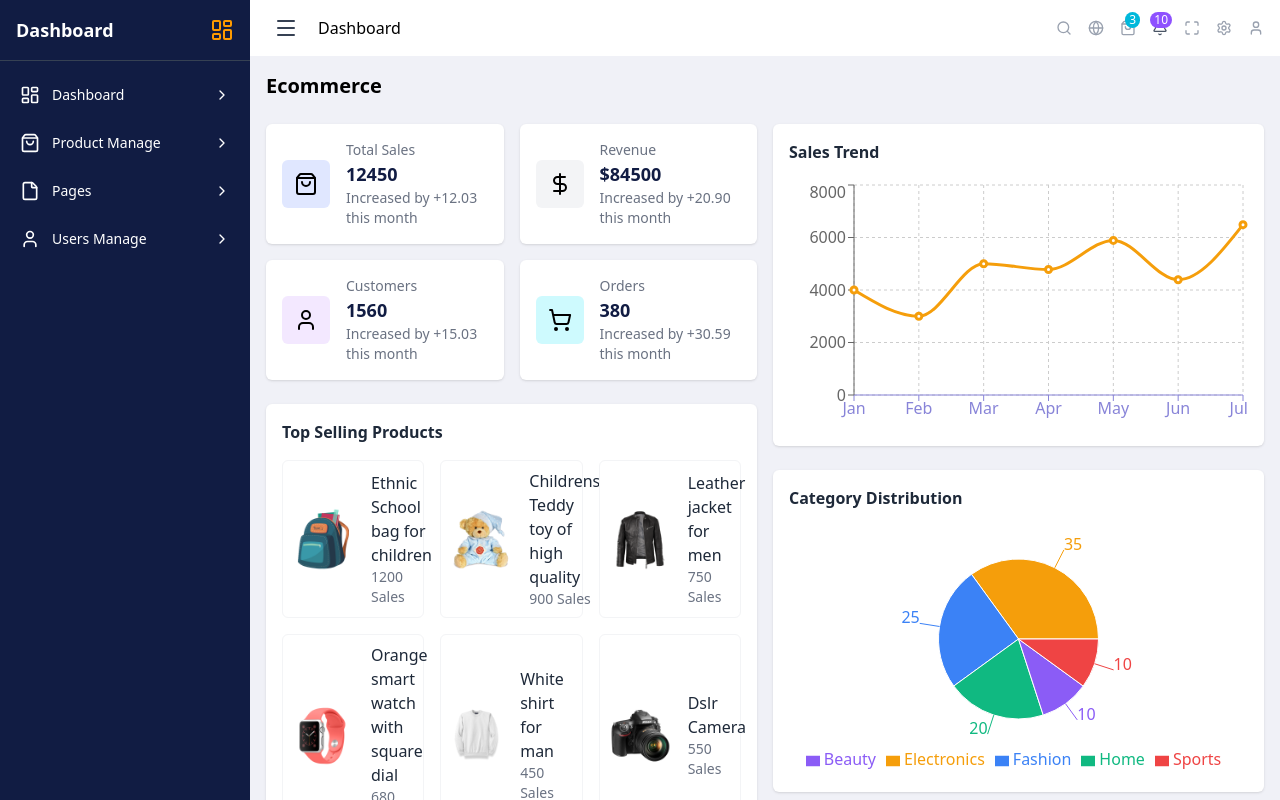
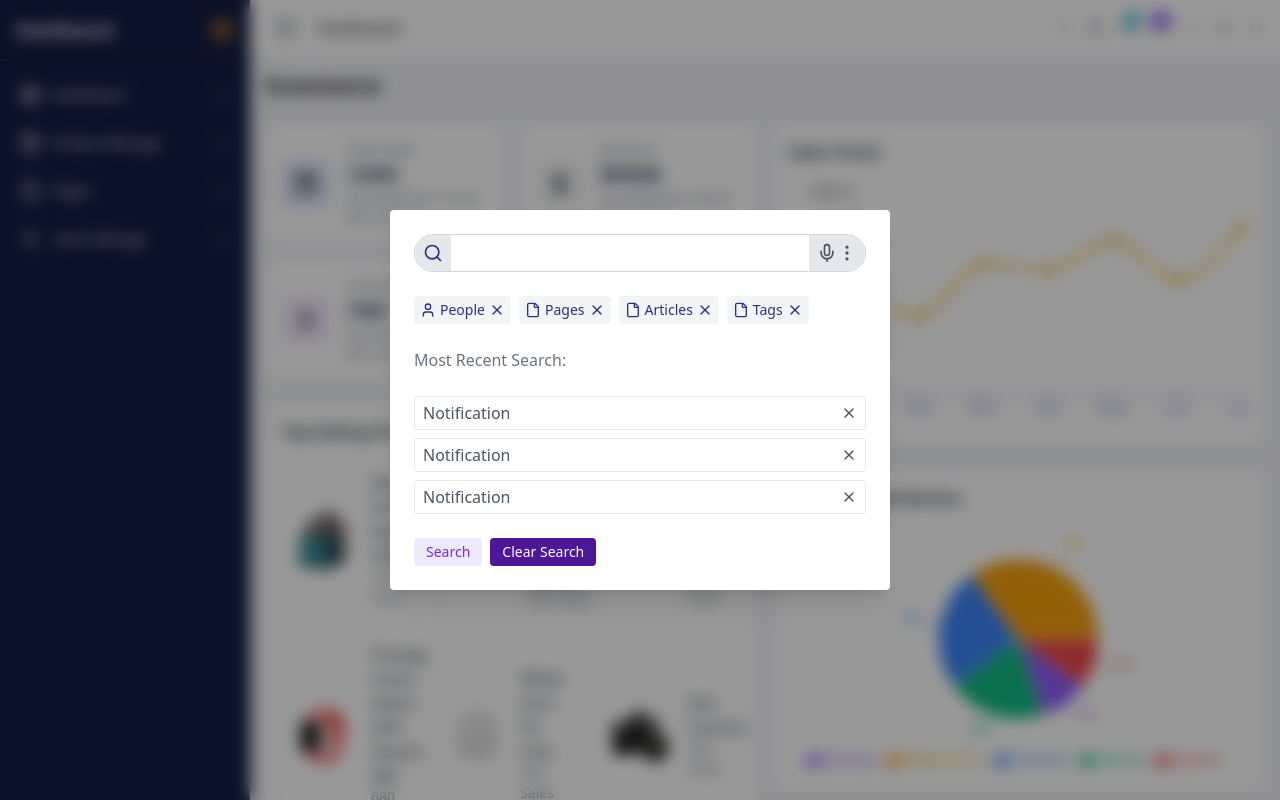
Before and after one commit to jakariya-ahmed/react-admin2, a React (Vite) app: page /admin in a window 1280 px wide. Both pictures are taken after a click on the icon 1064 px from the left and 28 px from the top of the page. Built offline with nearby package versions, Linux system fonts and the light colour scheme.

Commit message:
added search form

```diff
--- a/src/component/product/GalleryUploader.jsx
+++ b/src/component/product/GalleryUploader.jsx
@@ -44,7 +44,7 @@ export default function GalleryUploader() {
             <p className="text-sm font-medium text-indigo-900">
               Click to upload image
             </p>
-            <p className="text-xs text-gray-400">PNG, JPG, JPEG (max 5MB)</p>
+            <p className="text-xs text-gray-400"> PNG, JPG, JPEG (max 5MB) </p>
           </div>
           <input
             type="file"
--- /dev/null
+++ b/src/component/topbar/DropdownMenu.jsx
@@ -0,0 +1,14 @@
+// src/components/DropdownMenu.jsx
+import React from "react";
+
+const DropdownMenu = () => {
+  return (
+    <div className="absolute right-0 mt-2 w-40 bg-white shadow-md border border-gray-200 rounded">
+      <button className="text-gray-700 w-full hover:bg-gray-200 px-4 py-1">Action</button>
+      <button className="text-gray-700 w-full hover:bg-gray-200 px-4 py-1">Another Action</button>
+      <button className="text-gray-700 w-full hover:bg-gray-200 px-4 py-1">Setting</button>
+    </div>
+  );
+};
+
+export default DropdownMenu;
--- /dev/null
+++ b/src/component/topbar/SearchModal.jsx
@@ -0,0 +1,97 @@
+import { File, Mic, MoreVertical, Search, User, X } from "lucide-react";
+import { useEffect, useRef, useState } from "react";
+import DropdownMenu from "./DropdownMenu";
+
+export default function SearchModal({ isOpen, onClose}) {
+    const [isDropdownOpen, setIsDropdownOpen] = useState(false);
+    const modalRef = useRef(null);
+    const dropdownRef = useRef(null);
+
+    // Close Modal when click outside
+    useEffect(() => {
+        const handleClickOutside = (e) => {
+            if (modalRef.current && !modalRef.current.contains(e.target)) {
+                onClose();
+            }
+        };
+        if (isOpen) {
+            document.addEventListener('mousedown', handleClickOutside);
+        }
+        return () => {
+            document.removeEventListener('mousedown', handleClickOutside);
+        }
+
+    }, [isOpen, onClose]);
+
+    // Close more Dropdown when click outside
+// ✅ Close dropdown when clicking outside
+  useEffect(() => {
+    const handleDropdownOutside = (event) => {
+      if (dropdownRef.current && !dropdownRef.current.contains(event.target)) {
+        setIsDropdownOpen(false);
+      }
+    };
+    if (isDropdownOpen) {
+      document.addEventListener("mousedown", handleDropdownOutside);
+    }
+    return () => {
+      document.removeEventListener("mousedown", handleDropdownOutside);
+    };
+  }, [isDropdownOpen]);
+
+
+    // Without click modal not show
+    if (!isOpen) return null;
+    return (
+        <div className="fixed inset-0 z-50 flex items-center bg-black/40 backdrop-blur-sm">
+            <div className="relative bg-white w-full sm:w-[500px] sm:mx-auto rounded-sm shadow-xl p-6"
+                ref={modalRef}
+            >
+                {/* Search Bar  */}
+                <div className="flex items-center border border-gray-300 rounded-full">
+                    <div className="bg-gray-200 rounded-l-full p-2"><Search className="h-5 w-5 text-indigo-900 cursor-pointer text-gray-600 hover:text-indigo-900 transition-all duration-150"/></div>
+                    <input
+                    className="flex-grow px-2 placeholder-gray-500 bg-transparent focus:outline-none text-gray-700"
+                    />
+                    <div className="flex bg-gray-200 rounded-r-full p-2">
+                        <Mic className="w-5 h-5 cursor-pointer text-gray-600 hover:text-indigo-900 transition-all duration-150" />
+                        {/* More Dropdown  */}
+                        <div className="relative" ref={dropdownRef}>
+                            <MoreVertical
+                            onClick={() => setIsDropdownOpen((prev) => !prev)}
+                            className="w-5 h-5 cursor-pointer text-gray-600 hover:text-indigo-900 transition-all duration-150" />
+
+                            {isDropdownOpen && <DropdownMenu /> }
+                        </div>
+                    </div>
+                </div>
+
+                <div className="flex gap-x-2 mt-6">
+                    <div className="flex gap-x-1 items-center text-indigo-900 bg-gray-100 px-[6px] py-[4px] rounded"><User className="w-4 h-4"/> <span className="text-sm">People </span> <X className="w-4 h-4 cursor-pointer"/> </div>
+                    <div className="flex gap-x-1 items-center text-indigo-900 bg-gray-100 px-[6px] py-[4px] rounded"><File className="w-4 h-4"/> <span className="text-sm">Pages </span> <X className="w-4 h-4 cursor-pointer"/> </div>
+                    <div className="flex gap-x-1 items-center text-indigo-900 bg-gray-100 px-[6px] py-[4px] rounded"><File className="w-4 h-4"/> <span className="text-sm">Articles </span> <X className="w-4 h-4 cursor-pointer"/> </div>
+                    <div className="flex gap-x-1 items-center text-indigo-900 bg-gray-100 px-[6px] py-[4px] rounded"><File className="w-4 h-4"/> <span className="text-sm">Tags </span> <X className="w-4 h-4 cursor-pointer"/> </div>
+                </div>
+
+                <div className="mt-6">
+                    <h2 className="text-md text-gray-500">Most Recent Search: </h2>
+                    <div className="mt-6 space-y-2">
+                        <div className="flex flex-grow items-center justify-between rounded border border-gray-200 px-2 py-1">
+                            <span className="text-gray-600">Notification</span> <X className="w-4 h-4 text-gray-600" />
+                        </div>
+                        <div className="flex flex-grow items-center justify-between rounded border border-gray-200 px-2 py-1">
+                            <span className="text-gray-600">Notification</span> <X className="w-4 h-4 text-gray-600" />
+                        </div>
+                        <div className="flex flex-grow items-center justify-between rounded border border-gray-200 px-2 py-1">
+                            <span className="text-gray-600">Notification</span> <X className="w-4 h-4 text-gray-600" />
+                        </div>
+                    </div>
+                </div>
+                <div className="flex mt-6 gap-x-2">
+                    <button className="bg-violet-100 px-3 py-1 text-sm text-violet-600 hover:bg-violet-900 hover:text-white transition duration-300 rounded">Search </button>
+                    <button className=" hover:bg-violet-100 px-3 py-1 text-sm text-white bg-violet-900 hover:text-violet-600 transition duration-300 rounded">Clear Search</button>
+                </div>
+            </div>
+        </div>
+    );
+}
--- a/src/component/topbar/Topbar.jsx
+++ b/src/component/topbar/Topbar.jsx
@@ -1,6 +1,11 @@
 import { Bell, Globe, Maximize, Menu, Search, Settings, ShoppingBag, User } from "lucide-react";
+import { useState } from "react";
+import SearchModal from "./SearchModal";
 
 export default function Topbar({ toggleSidebar }) {
+    const [isSearchOpen, setIsSearchOpen] = useState(false);
+
+
     return (
         <header className="flex items-center justify-between bg-white px-4 py-2">
             {/* Left: Collapse / Toggle Button  */}
@@ -12,7 +17,9 @@ export default function Topbar({ toggleSidebar }) {
             </div>
             {/* Right: Action Icons  */}
             <div className="flex items-center gap-4 text-gray-600">
-                <Search className="text-gray-400 cursor-pointer hover:text-amber-500 w-4"/>
+                <Search
+                onClick={() => setIsSearchOpen(true)}
+                className="text-gray-400 cursor-pointer hover:text-amber-500 w-4"/>
                 <Globe className="text-gray-400 cursor-pointer hover:text-amber-500 w-4" />
 
                 <div className="relative cursor-pointer">
@@ -34,6 +41,7 @@ export default function Topbar({ toggleSidebar }) {
                 <User className="text-gray-400 cursor-pointer hover:text-amber-500 w-4" />
             </div>
 
+        <SearchModal isOpen={isSearchOpen} onClose={() => setIsSearchOpen(false)} />
         </header>
     );
 }
```
Also changed, not shown: public/img/user.jpeg (added). Lines whose indentation alone changed are shown as unchanged.
